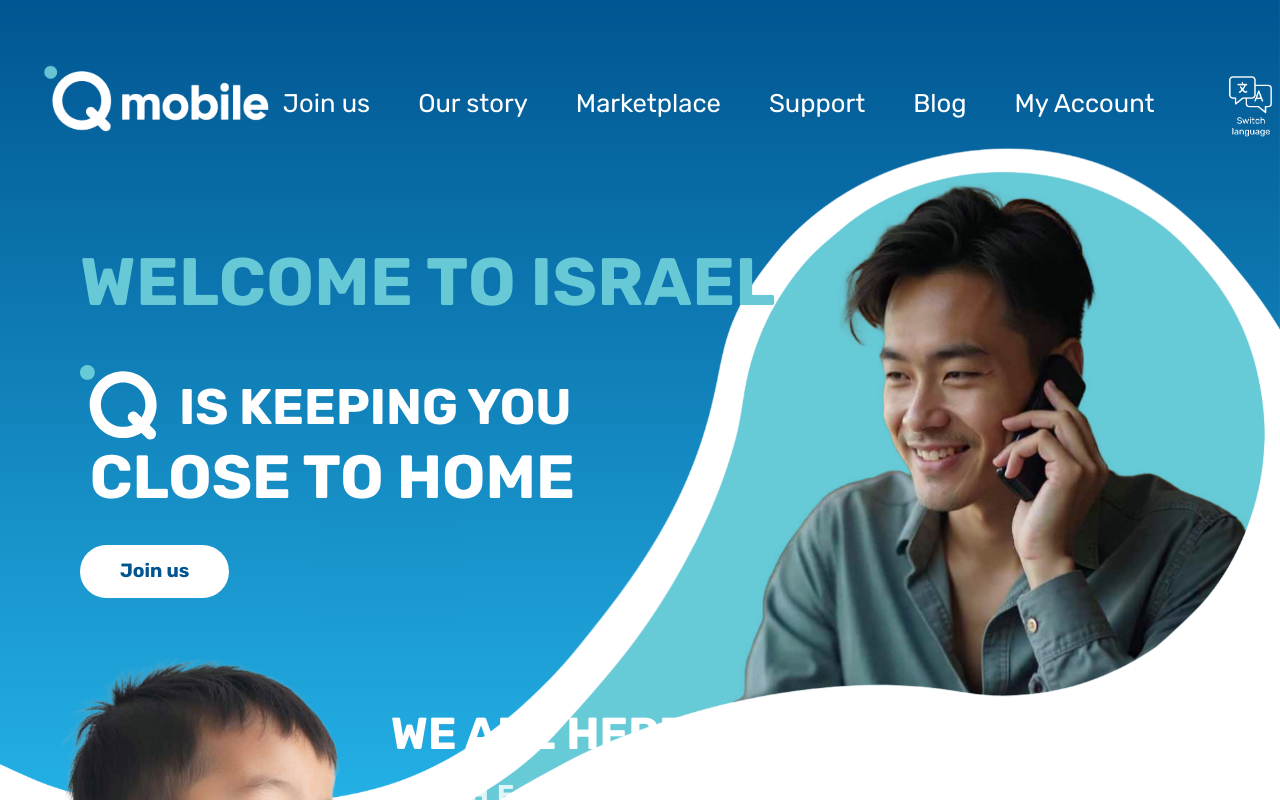
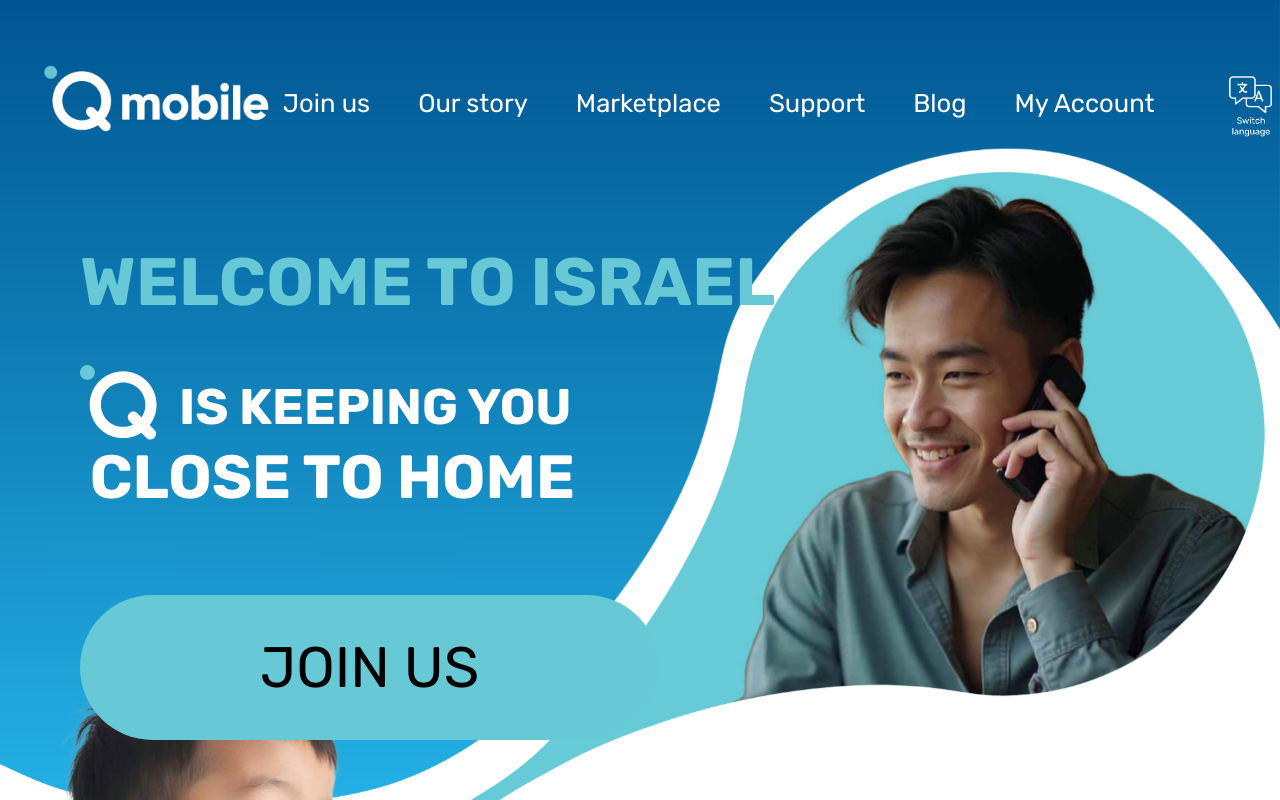
Before and after one commit to Vahan-23/QMobile, a React (Create React App) app: page / in a window 1280 px wide. Shown: the top 800 px of the page. Built offline with nearby package versions, Linux system fonts and the light colour scheme.

Commit message:
homepage fund 3

```diff
--- a/src/components/Homepage/Homepage.jsx
+++ b/src/components/Homepage/Homepage.jsx
@@ -83,12 +83,28 @@
                 />
               </div>
               <button
-                className="px-10 py-3 rounded-full font-semibold bg-white text-[#005490] hover:bg-white/90 transition"
+                className="px-10 py-3 rounded-full transition"
                 style={{
-                  fontSize: 'clamp(1rem, 1.5vw, 1.5rem)'
+                  paddingInline: '180px',
+                  paddingBlock: '30px',
+                  textTransform: 'uppercase',
+                  fontWeight: 100,
+                  fontSize: '57px',
+                  textAlign: 'center',
+                  marginTop: '50px',
+                  backgroundColor: '#67c9d6',
+                  color: '#000000'
+                }}
+                onMouseEnter={e => {
+                  e.currentTarget.style.backgroundColor = 'rgba(103, 202, 215, 0.75)';
+                  e.currentTarget.style.color = '#03355c';
+                }}
+                onMouseLeave={e => {
+                  e.currentTarget.style.backgroundColor = '#67c9d6';
+                  e.currentTarget.style.color = '#000000';
                 }}
               >
-                {t.joinUs}
+                {t.joinUs.toUpperCase()}
               </button>
             </div>
 
```
